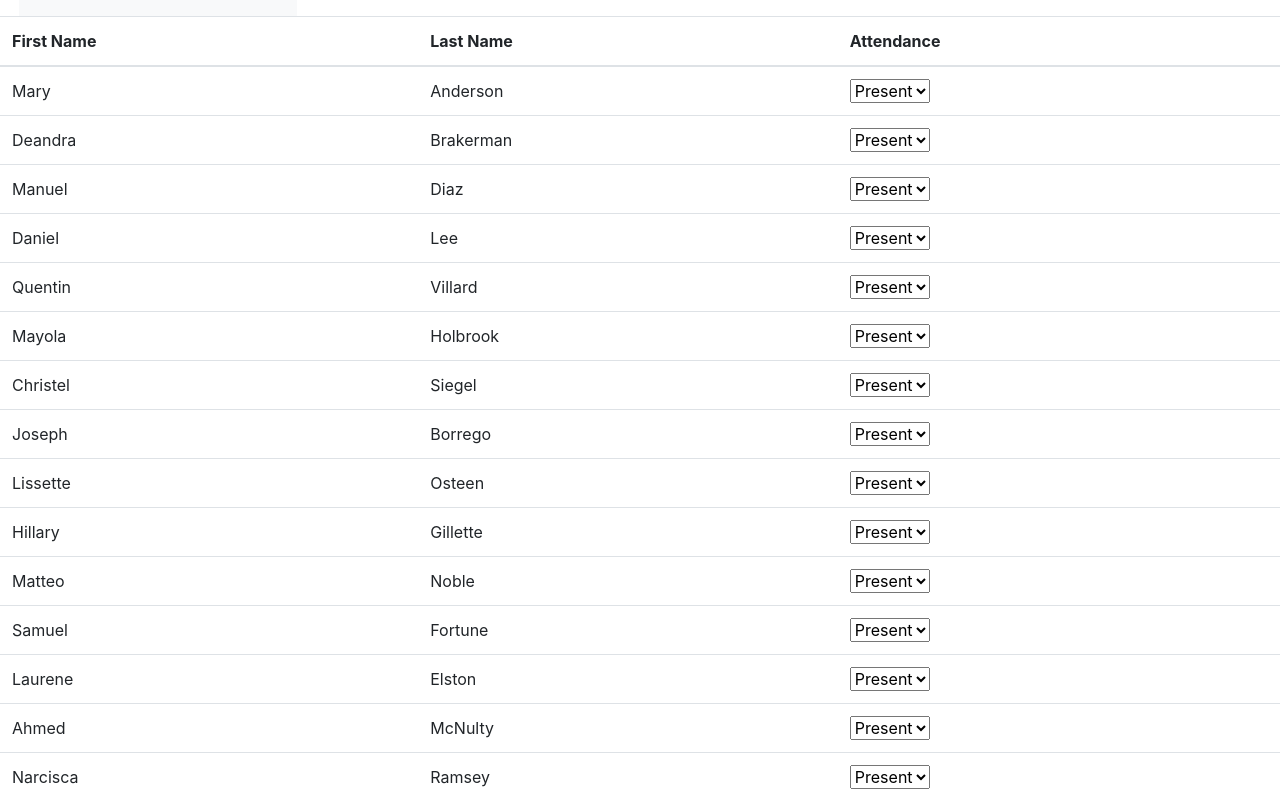
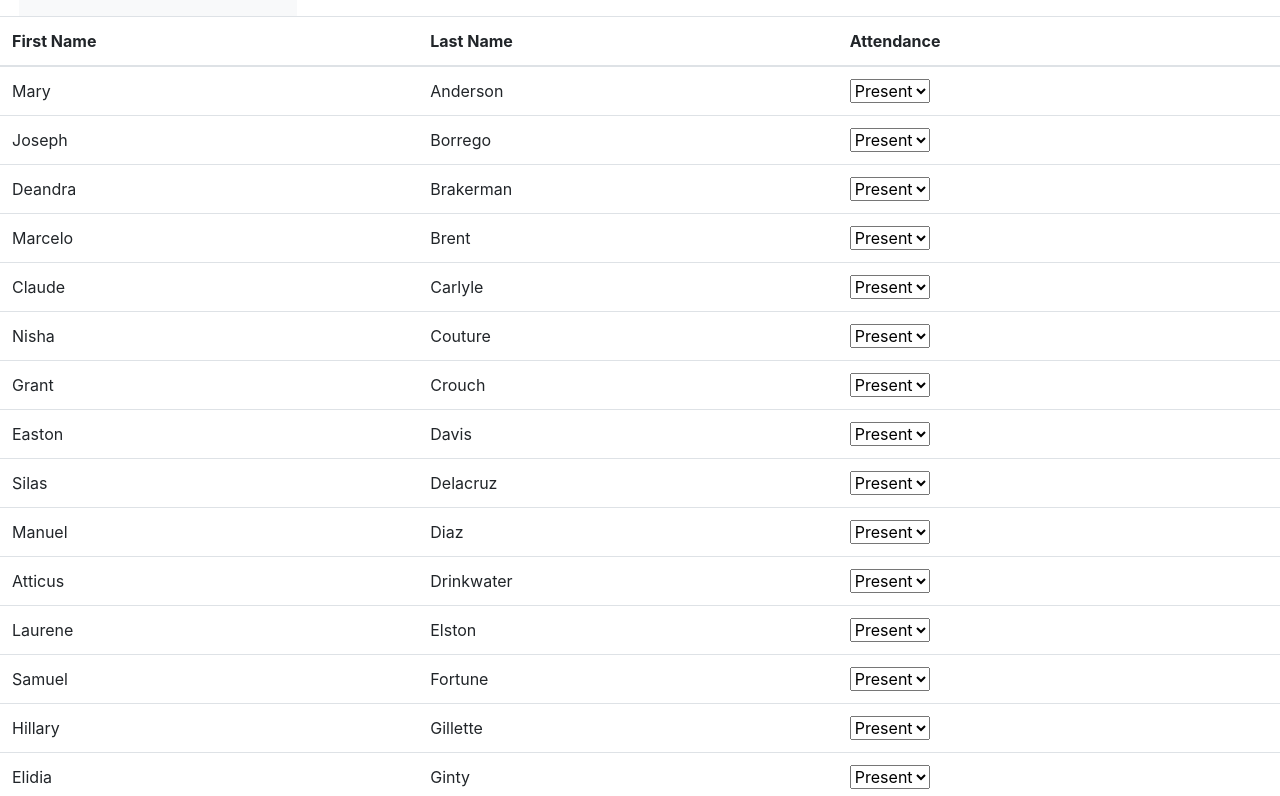
Before and after one commit to evangelinedrink/Portfolio_Project_React, a React (Create React App) app: page /attendance in a window 1280 px wide. Shown: the part 624-1420 px from the top of the page. Built offline with nearby package versions, Linux system fonts and the light colour scheme.

Commit message:
Last names of students are alphabetical in roster

```diff
--- a/src/App.js
+++ b/src/App.js
@@ -1,7 +1,4 @@
-import logo from './logo.svg';
 import React, {Component} from "react";
-import {Jumbotron, Navbar, NavbarBrand, NavBarToggler, Collapse, NavLink, Nav, NavItem, Button, Container, Card, CardText, CardBody} from "reactstrap";
-import Icon from "./iconPic.jpg";
 import {Switch, Route, Redirect, BrowserRouter, withRouter} from "react-router-dom"; //Setups the brains of our router so it knows where to send users when they click on buttons on the website
 import Attendance from "./components/attendanceComponent.js";
 import NavbarJumbotron from "./components/NavbarJumbotronComponent.js"
@@ -10,11 +7,11 @@ import './App.css';
 class App extends Component {
   render() {
     return(
-      <BrowserRouter>
+      <BrowserRouter> {/*Top-level parent component that wraps around all other React-Router components.*/}
       <div>
         <NavbarJumbotron /> {/*Calls the NavbarJumbotron component. Navbar and Jumbotron will be shown on the web page.*/}
         <Switch> {/*This Switch component is like a Switch Statement in JavaScript. The Route components represent Case in the Switch statement. The Redirect component acts as a Default statement in a JavaScript Switch statement.*/}
-          <Route path="/attendance" component={Attendance}/>
+          <Route path="/attendance" component={Attendance}/> {/*When the Attendance tab is clicked, the student roster and drop down menu to take attendance is shown.*/}
           <Route path="/grades" />
           <Route path="/assignments"/>
           <Route path="/announcements"/>
@@ -26,67 +23,7 @@ class App extends Component {
       </BrowserRouter>
     )}
 }
-      /*<div>
-        <Jumbotron fluid>
-          <Container fluid>
-            <div className="inlineJumbotron col-2">
-            {/*Icon Image*/
-            /*<img src={Icon} className="iconPicture" alt="Colored pencils arranged in a circle."/>
-            </div>
 
-            <div className="inlineJumbotron col-8">
-            <Card>
-              <CardBody>
-                <CardText>Window displaying new email messages.
-                  <p>Include the link for the weather app.</p>
-                </CardText>
-              </CardBody>
-            </Card>
-            </div>
-
-            <div className="inlineJumbotron col-2">
-              <Button color="secondary" block>Settings and Log Off</Button>
-              <Button color="secondary" block>Emails</Button>
-            </div>
-
-          </Container>
-        </Jumbotron>
-
-        <Container className="ml-1">
-          <Navbar color="light" className="col-3">
-            <Nav className="mr-auto" className="bg-light" navbar>
-              <NavItem>
-                <NavLink href="/attendance">Attendance Page</NavLink>
-              </NavItem>
-
-              <NavItem>
-                <NavLink href="/grades">Grades</NavLink>
-              </NavItem>
-
-              <NavItem>
-                <NavLink href="/assignments">Assignments and Tests</NavLink>
-              </NavItem>
-
-              <NavItem>
-                <NavLink href="/announcements">Announcements</NavLink>
-              </NavItem>
-
-              <NavItem>
-                <NavLink href="/email">Contact Parents and/or Students</NavLink>
-              </NavItem>
-
-              <NavItem>
-                <NavLink href="/notes">Notes and Contact Logs</NavLink>
-              </NavItem>
-            </Nav>
-
-          </Navbar>
-
-        </Container>
-      </div>
-    );*/
-  //}
-//}
 //Weather App:  https://www.freecodecamp.org/news/learn-react-by-building-a-weather-app/
 
 {/*function App() {
--- a/src/components/attendanceComponent.js
+++ b/src/components/attendanceComponent.js
@@ -1,12 +1,13 @@
 import React, {Component} from "react";
 import {Table} from "reactstrap";
 import STUDENTS from "../shared/Students.js"; //Obtaining the student roster array (named STUDENTS) to this file
+import StudentsAlphabetical from "../shared/Students.js" //Obtaining the student roster array (named STUDENTSAlphabetical) to this file
 
 class Attendance extends Component {
     constructor(props) {
         super(props);
         this.state= {
-            students: STUDENTS,
+            students: StudentsAlphabetical,
             list: [
                 {id: "0", option: "Present"},
                 {id: "1", option: "Absent"},
--- a/src/shared/Students.js
+++ b/src/shared/Students.js
@@ -1,3 +1,4 @@
+
 export const STUDENTS = [
     {
         id: 0,
@@ -166,4 +167,7 @@ export const STUDENTS = [
     },
 ];
 
-export default STUDENTS;
+//Sorting the students' last name alphabetically. Used localeCompare() method: https://www.techonthenet.com/js/string_localecompare.php
+export const StudentsAlphabetical= STUDENTS.sort((lastName1,lastName2) => lastName1.lastName.localeCompare(lastName2.lastName, "en", {"sensitivity":"variant"}));
+export default StudentsAlphabetical;
+//export default STUDENTS;
```
